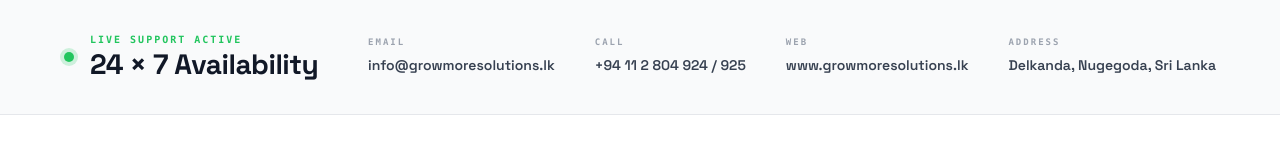
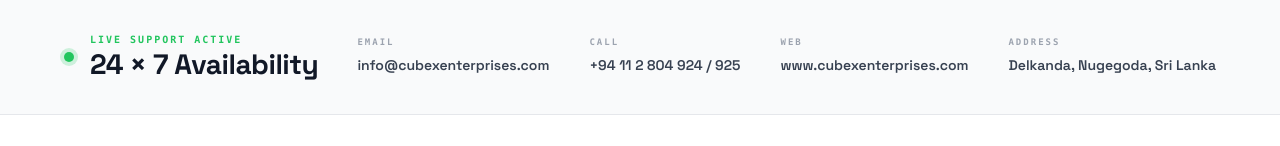
Before and after one commit to Growmore8/landing-page, a Next.js app: page /contact in a window 1280 px wide. Shown: the part 800-946 px from the top of the page. Built offline with nearby package versions, Linux system fonts and the light colour scheme.

Commit message:
rename cubex

```diff
--- a/src/app/contact/page.tsx
+++ b/src/app/contact/page.tsx
@@ -202,7 +202,7 @@
   const faqs = [
     {
       q: "How can I reach CubeX Enterprises for support or inquiries?",
-      a: "Reach us directly via the contact form on this page, by calling +94 11 2 804 924/925, or emailing info@growmoresolutions.lk. We offer 24/7 technical support for active platform clients, and regular business hours for sales, accounting, and HR queries.",
+      a: "Reach us directly via the contact form on this page, by calling +94 11 2 804 924/925, or emailing info@cubexenterprises.com. We offer 24/7 technical support for active platform clients, and regular business hours for sales, accounting, and HR queries.",
     },
     {
       q: "Where is the CubeX Enterprises head office located?",
@@ -379,10 +379,10 @@
           </div>
           <div className="flex gap-10 flex-wrap">
             {[
-              { label: "EMAIL", val: "info@growmoresolutions.lk", href: "mailto:info@growmoresolutions.lk" },
+              { label: "EMAIL", val: "info@cubexenterprises.com", href: "mailto:info@cubexenterprises.com" },
               { label: "CALL", val: "+94 11 2 804 924 / 925", href: "tel:+94112804924" },
-              { label: "WEB", val: "www.growmoresolutions.lk", href: "https://www.growmoresolutions.lk" },
-              { label: "ADDRESS", val: "Delkanda, Nugegoda, Sri Lanka", href: "https://www.growmoresolutions.lk" },
+              { label: "WEB", val: "www.cubexenterprises.com", href: "https://www.cubexenterprises.com" },
+              { label: "ADDRESS", val: "Delkanda, Nugegoda, Sri Lanka", href: "https://www.cubexenterprises.com" },
             ].map((c) => (
               <div key={c.label}>
                 <div className="text-[9px] text-gray-400 dark:text-gray-500 font-bold tracking-[2px] mb-1 font-mono uppercase">
@@ -498,8 +498,8 @@
                 {[
                   { label: "ADDRESS", val: "3rd Floor, 3A-1/3, 2nd Lane\nMeegha Watta Road, Delkanda\nNugegoda, Sri Lanka" },
                   { label: "PHONE", val: "+94 11 2 804 924\n+94 11 2 804 925" },
-                  { label: "EMAIL", val: "info@growmoresolutions.lk" },
-                  { label: "WEBSITE", val: "www.growmoresolutions.lk" },
+                  { label: "EMAIL", val: "info@cubexenterprises.com" },
+                  { label: "WEBSITE", val: "www.cubexenterprises.com" },
                   { label: "HOURS", val: "Mon–Fri  08:30–18:00 (GMT+5:30)" },
                 ].map((item) => (
                   <div key={item.label} className="flex gap-5">
```
